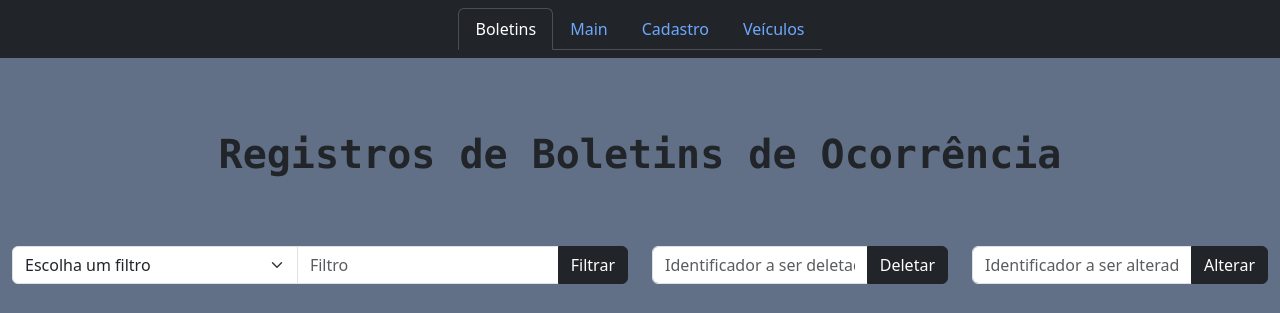
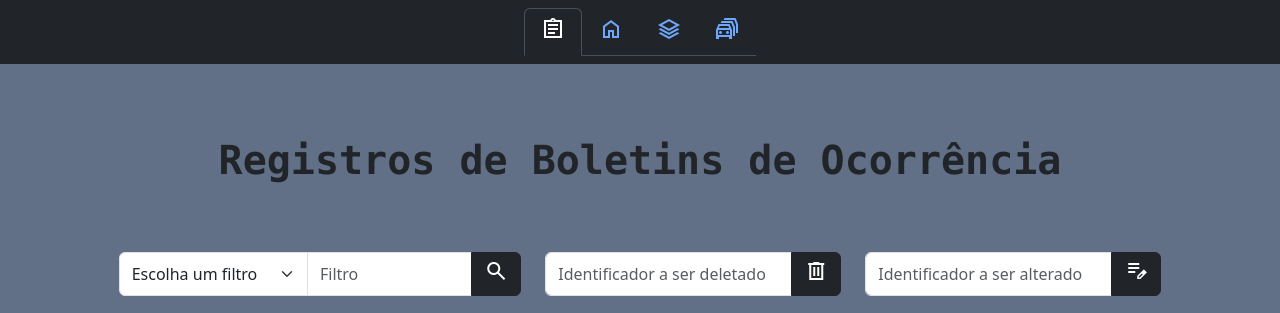
Before and after one commit to mpGustavo06/REST-API-with-SpringBoot---Boletim-de-ocorr-ncia-, a plain HTML site: page delegacia-web-api-frontend/listarFurto.html in a window 1280 px wide. Shown: the top 313 px of the page. Drawn offline with nearby package versions, Linux system fonts and the light colour scheme; no server answers.

Commit message:
FRONTEND

```diff
--- a/delegacia-web-api-frontend/listarFurto.html
+++ b/delegacia-web-api-frontend/listarFurto.html
@@ -6,7 +6,7 @@
     <meta http-equiv="X-UA-Compatible" content="IE=edge">
     <meta name="viewport" content="width=device-width, initial-scale=1.0">
     <meta name="author" content="Gustavo Matheus Pauvels">
-    <link href="https://fonts.googleapis.com/icon?family=Material+Icons" rel="stylesheet" />
+    <link rel="stylesheet" href="https://fonts.googleapis.com/css2?family=Material+Symbols+Sharp:opsz,wght,FILL,GRAD@24,400,0,-25"/>
     <link href="https://cdn.jsdelivr.net/npm/bootstrap@5.3.0-alpha3/dist/css/bootstrap.min.css" rel="stylesheet"
         integrity="sha384-KK94CHFLLe+nY2dmCWGMq91rCGa5gtU4mk92HdvYe+M/SXH301p5ILy+dN9+nJOZ" crossorigin="anonymous">
     <script src="https://cdn.jsdelivr.net/npm/bootstrap@5.3.0-alpha3/dist/js/bootstrap.bundle.min.js"
@@ -23,16 +23,24 @@
         <div class="container-fluid justify-content-center">
             <ul class="nav nav-tabs bg-dark" data-bs-theme="dark">
                 <li class="nav-item">
-                    <a class="nav-link active" aria-current="page" href="#">Boletins</a>
+                    <a class="nav-link active" aria-current="page" href="#">
+                        <span class="material-symbols-sharp">assignment</span>
+                    </a>
                 </li>
                 <li class="nav-item">
-                    <a class="nav-link" href="index.html">Main</a>
+                    <a class="nav-link" href="index.html">
+                        <span class="material-symbols-sharp">home</span>
+                    </a>
                 </li>
                 <li class="nav-item">
-                    <a class="nav-link" href="registrarFurto.html">Cadastro</a>
+                    <a class="nav-link" href="registrarFurto.html">
+                        <span class="material-symbols-sharp">stacks</span>
+                    </a>
                 </li>
                 <li class="nav-item">
-                    <a class="nav-link" href="listarVeiculo.html">Veículos</a>
+                    <a class="nav-link" href="listarVeiculo.html">
+                        <span class="material-symbols-sharp">traffic_jam</span>
+                    </a>
                 </li>
             </ul>
         </div>
@@ -46,7 +54,7 @@
         </div>
 
         <div class="row justify-content-center">
-            <div class="col">
+            <div class="col-4">
                 <div class="input-group">
                     <select class="form-select" id="inputGroupSelect04" aria-label="Example select with button addon">
                         <option selected>Escolha um filtro</option>
@@ -58,8 +66,9 @@
                     <input id="filterValue" type="text" class="form-control" placeholder="Filtro"
                         aria-label="Text input with segmented dropdown button">
 
-                    <button id="btnFiltrar" type="button"
-                        class="btn btn-dark filtrarBoletim">Filtrar</button>
+                    <button id="btnFiltrar" type="button"class="btn btn-dark filtrarBoletim">
+                        <span class="material-symbols-sharp">search</span>
+                    </button>
                 </div>
             </div>
 
@@ -68,7 +77,9 @@
                     <input id="deleteValue" type="text" class="form-control" placeholder="Identificador a ser deletado"
                         aria-label="Text input with segmented dropdown button">
 
-                    <button id="btnDelete" type="button" class="btn btn-dark deletar">Deletar</button>
+                    <button id="btnDelete" type="button" class="btn btn-dark deletar">
+                        <span class="material-symbols-sharp">delete</span>
+                    </button>
                 </div>
             </div>
 
@@ -77,7 +88,9 @@
                     <input id="alterValue" type="text" class="form-control" placeholder="Identificador a ser alterado"
                         aria-label="Text input with segmented dropdown button">
 
-                    <button id="btnAlter" type="button" class="btn btn-dark alterar">Alterar</button>
+                    <button id="btnAlter" type="button" class="btn btn-dark alterar">
+                        <span class="material-symbols-sharp">edit_note</span>
+                    </button>
                 </div>
             </div>
         </div>
```
Also changed, not shown: delegacia-web-api-frontend/alterar.html (+19 -7 lines), delegacia-web-api-frontend/index.html (+13 -4 lines), delegacia-web-api-frontend/listarVeiculo.html (+18 -10 lines), delegacia-web-api-frontend/registrarFurto.html (+14 -7 lines).
